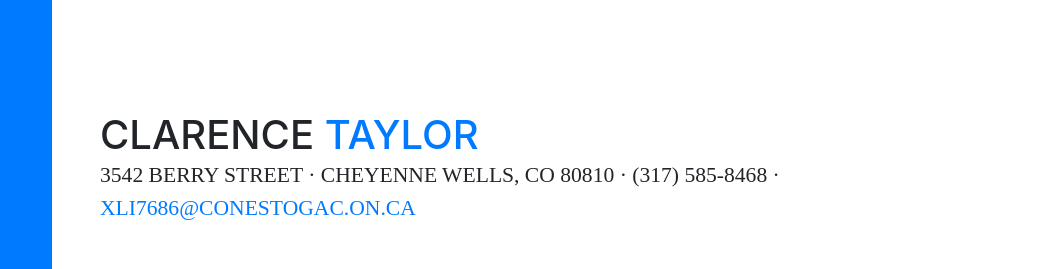
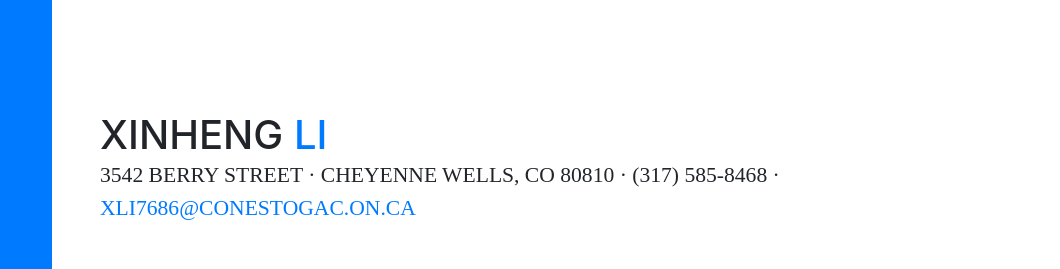
Before and after one commit to Xli7686/Xli7686.github.io, a website with bundled scripts: page index.html in a window 1280 px wide. Shown: the part 132-401 px from the top of the page, 220-1280 px from the left. Built offline with nearby package versions, Linux system fonts and the light colour scheme; a web font is replaced by a local one.

Commit message:
Update index.html

```diff
--- a/index.html
+++ b/index.html
@@ -62,8 +62,8 @@
 
       <section class="resume-section p-3 p-lg-5 d-flex d-column" id="about">
         <div class="my-auto">
-          <h1 class="mb-0">Clarence
-            <span class="text-primary">Taylor</span>
+          <h1 class="mb-0">Xinheng
+            <span class="text-primary">Li</span>
           </h1>
           <div class="subheading mb-5">3542 Berry Street · Cheyenne Wells, CO 80810 · (317) 585-8468 ·
             <a href="mailto:Xli7686@conestogac.on.ca">Xli7686@conestogac.on.ca</a>
```
